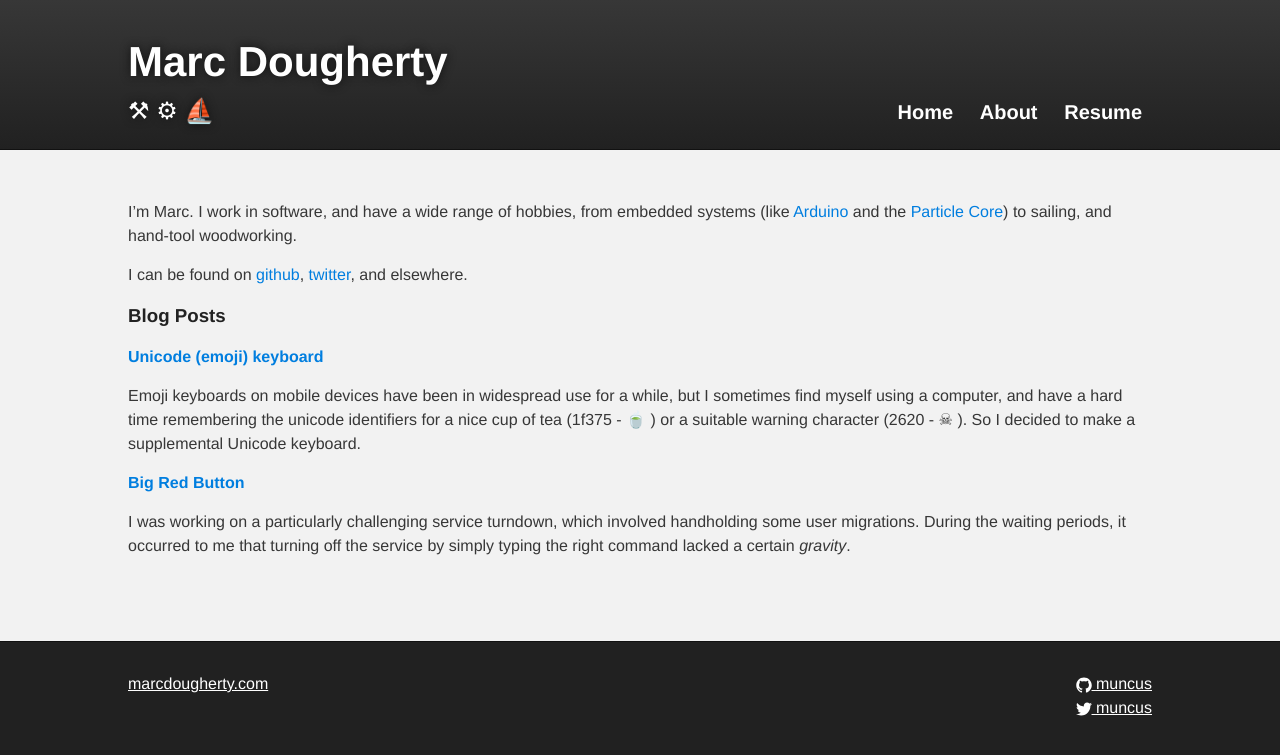
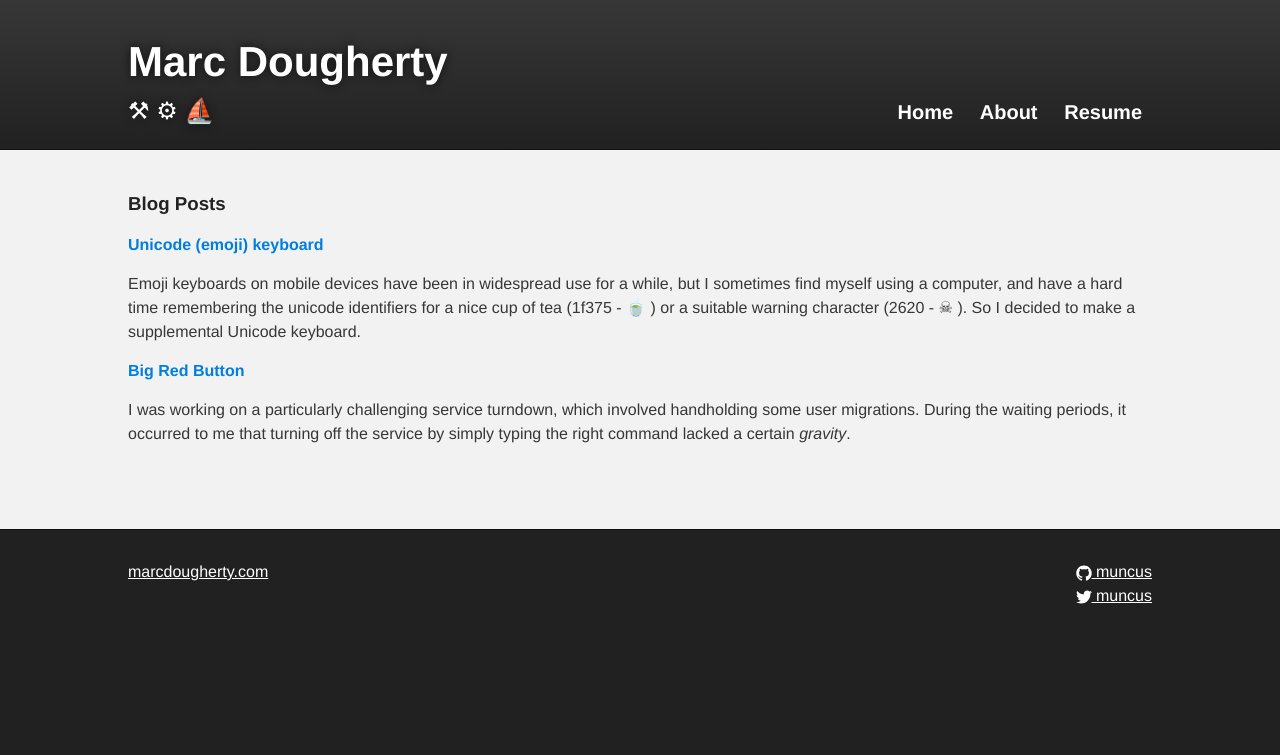
Before and after one commit to marcdougherty/marcdougherty.github.io, a Jekyll site: the page built from index.md, in a window 1280 px wide. Shown: the top 755 px of the page. Built offline with Jekyll 4.4.1, drawn with Linux system fonts in a browser that asks for light colours.

Commit message:
remove from index things now covered in about.md

```diff
--- a/index.md
+++ b/index.md
@@ -2,11 +2,6 @@
 title: Home
 layout: stock
 ---
-
-I'm Marc. I work in software, and have a wide range of hobbies, from embedded systems (like [Arduino](http://arduino.cc) and the [Particle Core](http://particle.io)) to sailing, and hand-tool woodworking.
-
-I can be found on [github](http://github.com/muncus), [twitter](http://twitter.com/muncus), and elsewhere.
-
 
 ### Blog Posts
 
```
